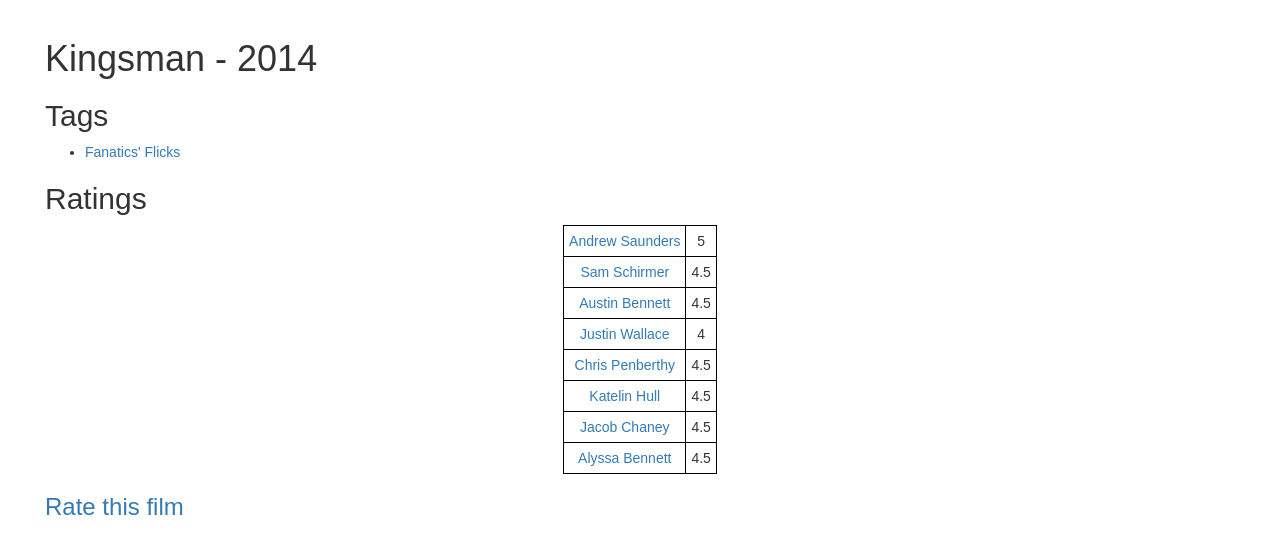
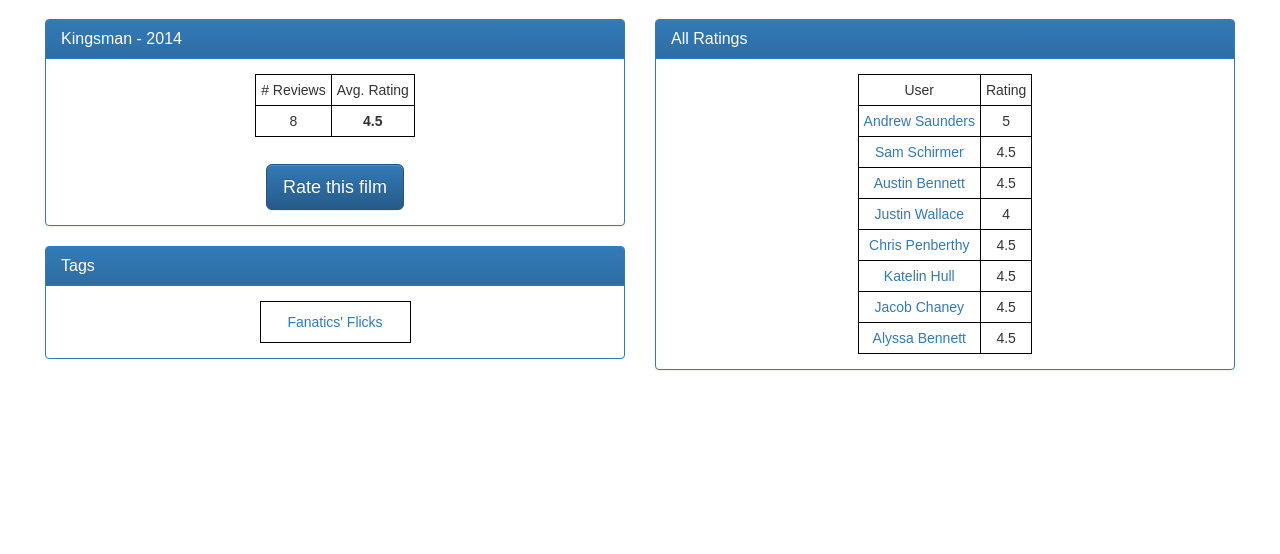
Before and after one commit to samschirmer/film-reviews, a PHP site: page /films?id=33 in a window 1280 px wide. Shown: the part 51-605 px from the top of the page. Run offline with PHP 8.4, Linux system fonts and the light colour scheme; data comes from the database, SQL or seed files in the repository; both versions use the stored data as it was after the commit; data that the repository does not hold is empty; some libraries are stand-ins or nearby versions.

Commit message:
Formatted users and film pages

```diff
--- a/css/style.css
+++ b/css/style.css
@@ -36,6 +36,11 @@
 }
 
 .film_leaderboard td, .user_leaderboard td{
+	font-size: 12px;
+	padding: 10px;
+}
+
+.dashboard_sidebar tr td:first-child {
 	font-size: 12px;
 }
 
@@ -139,4 +144,34 @@
 
 .db-img {
 	margin-bottom: 5%;
+	margin-top: 5%;
+	margin-left: auto;
+	margin-right: auto;
 }
+
+.fav_films tr td:nth-child(3){
+	font-weight: 800;
+}
+
+.fav_films tr td:nth-child(2){
+	padding-left: 20px;
+	padding-right: 20px;
+}
+
+.film_tags_table td {
+	padding: 10px;
+	width: 150px;
+}
+
+.review_button {
+	margin-top: 5%;
+}
+
+.user_review_table td {
+	padding: 15px;
+}
+
+.user_review_table td select {
+	width: 100%;
+	text-indent: 25%;
+}
--- a/films.php
+++ b/films.php
@@ -33,15 +33,77 @@
 	array_push($tag_ids, $rows["TagID"]);
 }
 
-echo '<h1>' . $title . ' - ' . $filmyear . '</h1>';
-echo '<h2>Tags</h2>';
-echo '<ul>';
+# Getting film metadata
+$select_ratings_sql = '	SELECT 	Rating
+			FROM 	tblRatings
+			WHERE 	(FilmID = :filmid) AND (RecordStatusID = 1)';
+$select_ratings = $db->prepare($select_ratings_sql);
+$select_ratings->execute(array(':filmid' => $filmid)) or die(print_r($db->errorInfo(), true));
+$rating_counter = 0;
+$rating_sum = 0;
+while ($rows = $select_ratings->fetch(PDO::FETCH_ASSOC)) {
+	$rating_sum += $rows["Rating"];
+	$rating_counter ++;
+}
 
-# iterating through tags and populating list
-for ($i = 0; $i < count($tags); $i++) {
-	echo '<li><a href="tags?id=' . $tag_ids[$i] . '">' . $tags[$i] . '</a></li>';
-}
-echo '</ul>';
+echo '<div class="row">
+	<div class="col-sm-6">
+		<div class="panel panel-primary">
+			<div class="panel-heading">
+			<h1 class="panel-title">' . $title  . ' - ' . $filmyear . '</h1>
+			</div>
+		<div class="panel-body">
+			<table>
+				<tr><td># Reviews</td><td>Avg. Rating</td></tr>
+				<tr>
+					<td>' . $rating_counter . '</td>
+					<td><strong>' . round(($rating_sum / $rating_counter), 2) . '</strong></td>
+				</tr>
+			</table>';
+
+
+# rating button
+echo '<div class="centered review_button">';
+echo '<a href="rate?id=' . $filmid . '"><button class="btn btn-primary btn-lg">Rate this film</button></a>';
+echo '</div>';
+
+
+# ending user stats box
+echo '		</div>
+		</div>';
+
+
+
+echo'		<div class="panel panel-primary">
+			<div class="panel-heading">
+			<h1 class="panel-title">Tags</h1>
+			</div>
+		<div class="panel-body">
+			<table class="film_tags_table">';
+
+				# iterating through tags and populating list
+				for ($i = 0; $i < count($tags); $i++) {
+					echo '<tr><td><a href="tags?id=' . $tag_ids[$i] . '">' . $tags[$i] . '</a></td></tr>';
+				}
+echo'			</table>';
+echo '		</ul>';
+# ending tags box
+echo '		</div>
+		</div>';
+
+# closing column
+echo '	</div>';
+
+
+
+echo '<div class="col-sm-6">
+		<div class="panel panel-primary">
+			<div class="panel-heading">
+			<h1 class="panel-title">All Ratings</h1>
+			</div>
+		<div class="panel-body">
+			<table>
+				<tr><td>User</td><td>Rating</td></tr>';
 
 # Getting reviews
 $select_reviews_sql = '	SELECT 	r.Rating, u.UserID, u.FirstName, u.LastName
@@ -51,8 +113,6 @@
 $select_reviews = $db->prepare($select_reviews_sql);
 $select_reviews->execute(array(':filmid' => $filmid)) or die(print_r($db->errorInfo(), true));
 
-echo '<h2>Ratings</h2>';
-echo '<table>';
 while ($rows = $select_reviews->fetch(PDO::FETCH_ASSOC)) {
 	$userid = $rows["UserID"];
 	$firstname = $rows["FirstName"];
@@ -67,7 +127,11 @@
 }
 echo '</table>';
 
-echo '<h3><a href="rate?id=' . $filmid . '">Rate this film</a></h3>';
+# closing panel body and panel div
+echo '</div></div>';
+# closing column and row
+echo '</div></div>';
+
 }
 
 #####################################
```
Also changed, not shown: dashboard.php (+5 -6 lines), rate.php (+6 -3 lines), users.php (+45 -7 lines), db/movies.db.
